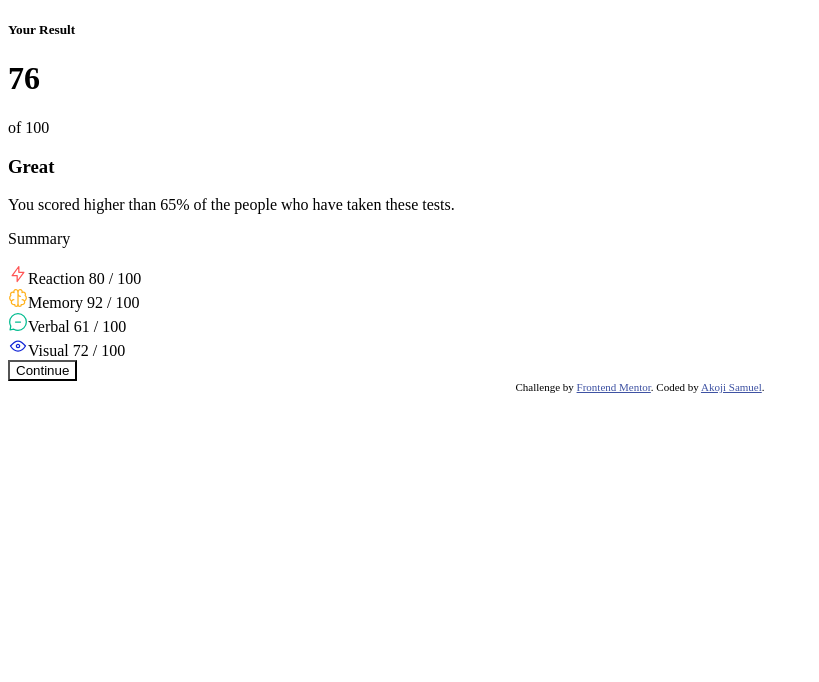
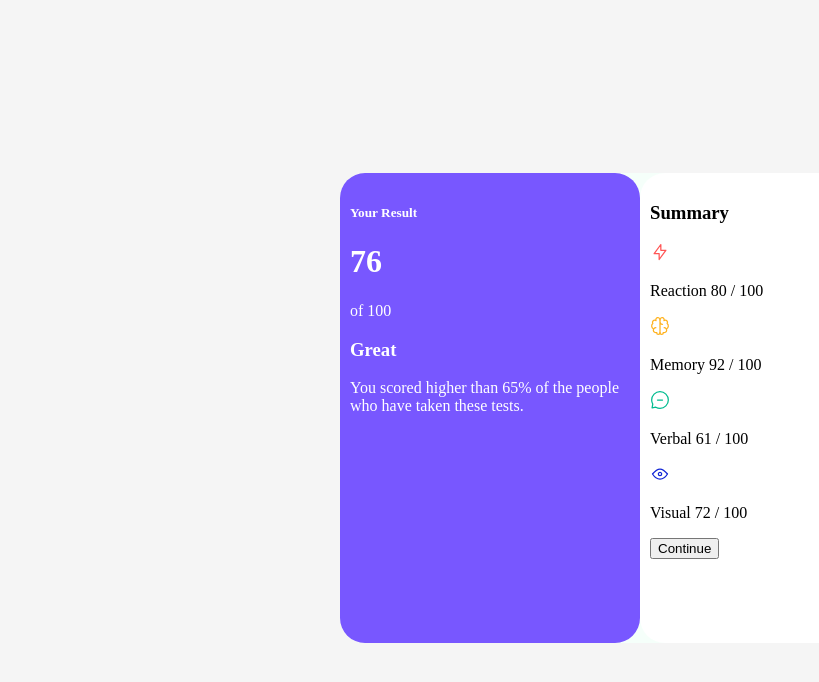
Before and after one commit to SAMMIE00/frontend-mentor-challenge, a plain HTML site: page first challenge/index.html in a window 1280 px wide. Shown: the whole page, without its empty margins (0-819 px from the left). Drawn offline with Linux system fonts and the light colour scheme.

Commit message:
making changes to the html arrangement and small changes to the css

```diff
--- a/first challenge/index.html
+++ b/first challenge/index.html
@@ -4,23 +4,17 @@
     <meta charset="UTF-8" />
     <meta name="viewport" content="width=device-width, initial-scale=1.0" />
     <!-- displays site properly based on user's device -->
-
     <link
       rel="icon"
       type="image/png"
       sizes="32x32"
       href="./assets/images/favicon-32x32.png"
     />
-
     <title>Frontend Mentor | Results summary component</title>
-
-    <!-- Feel free to remove these styles or customise in your own stylesheet 👍 -->
     <link rel="stylesheet" href="style.css" />
-    <style>
-
-    </style>
   </head>
   <body>
+    <div class="main-container">
       <div class="score-card">
         <div class="results">
           <h5>Your Result</h5>
@@ -32,29 +26,33 @@
            <p>You scored higher than 65% of the people who have taken these tests.</p>
         </div>
       </div>
+      <!--where the second part starts-->
       <div class="summary-card">
-      <P>Summary</P>
-      <Reaction class="Reaction-card">
-         <svg xmlns="http://www.w3.org/2000/svg" width="20" height="20" fill="none" viewBox="0 0 20 20"><path stroke="#F55" stroke-linecap="round" stroke-linejoin="round" stroke-width="1.25" d="M10.833 8.333V2.5l-6.666 9.167h5V17.5l6.666-9.167h-5Z"/></svg>Reaction 80 / 100
+        <h3>Summary</h3>
+        <div class="Reaction-card">
+          <svg xmlns="http://www.w3.org/2000/svg" width="20" height="20" fill="none" viewBox="0 0 20 20"><path stroke="#F55" stroke-linecap="round" stroke-linejoin="round" stroke-width="1.25" d="M10.833 8.333V2.5l-6.666 9.167h5V17.5l6.666-9.167h-5Z"/></svg>
+          <p>Reaction 80 / 100</p>
         </div>
         <div class="Memory-card">
-        <svg xmlns="http://www.w3.org/2000/svg" width="20" height="20" fill="none" viewBox="0 0 20 20"><path stroke="#FFB21E" stroke-linecap="round" stroke-linejoin="round" stroke-width="1.25" d="M5.833 11.667a2.5 2.5 0 1 0 .834 4.858"/><path stroke="#FFB21E" stroke-linecap="round" stroke-linejoin="round" stroke-width="1.25" d="M3.553 13.004a3.333 3.333 0 0 1-.728-5.53m.025-.067a2.083 2.083 0 0 1 2.983-2.824m.199.054A2.083 2.083 0 1 1 10 3.75v12.917a1.667 1.667 0 0 1-3.333 0M10 5.833a2.5 2.5 0 0 0 2.5 2.5m1.667 3.334a2.5 2.5 0 1 1-.834 4.858"/><path stroke="#FFB21E" stroke-linecap="round" stroke-linejoin="round" stroke-width="1.25" d="M16.447 13.004a3.334 3.334 0 0 0 .728-5.53m-.025-.067a2.083 2.083 0 0 0-2.983-2.824M10 3.75a2.085 2.085 0 0 1 2.538-2.033 2.084 2.084 0 0 1 1.43 2.92m-.635 12.03a1.667 1.667 0 0 1-3.333 0"/></svg>Memory 92 / 100
+          <svg xmlns="http://www.w3.org/2000/svg" width="20" height="20" fill="none" viewBox="0 0 20 20"><path stroke="#FFB21E" stroke-linecap="round" stroke-linejoin="round" stroke-width="1.25" d="M5.833 11.667a2.5 2.5 0 1 0 .834 4.858"/><path stroke="#FFB21E" stroke-linecap="round" stroke-linejoin="round" stroke-width="1.25" d="M3.553 13.004a3.333 3.333 0 0 1-.728-5.53m.025-.067a2.083 2.083 0 0 1 2.983-2.824m.199.054A2.083 2.083 0 1 1 10 3.75v12.917a1.667 1.667 0 0 1-3.333 0M10 5.833a2.5 2.5 0 0 0 2.5 2.5m1.667 3.334a2.5 2.5 0 1 1-.834 4.858"/><path stroke="#FFB21E" stroke-linecap="round" stroke-linejoin="round" stroke-width="1.25" d="M16.447 13.004a3.334 3.334 0 0 0 .728-5.53m-.025-.067a2.083 2.083 0 0 0-2.983-2.824M10 3.75a2.085 2.085 0 0 1 2.538-2.033 2.084 2.084 0 0 1 1.43 2.92m-.635 12.03a1.667 1.667 0 0 1-3.333 0"/></svg>
+          <p>Memory 92 / 100</p>
         </div>
         <div class="Verbal-card">
-        <svg xmlns="http://www.w3.org/2000/svg" width="20" height="20" fill="none" viewBox="0 0 20 20"><path stroke="#00BB8F" stroke-linecap="round" stroke-linejoin="round" stroke-width="1.25" d="M7.5 10h5M10 18.333A8.333 8.333 0 1 0 1.667 10c0 1.518.406 2.942 1.115 4.167l-.699 3.75 3.75-.699A8.295 8.295 0 0 0 10 18.333Z"/></svg>Verbal 61 / 100
+          <svg xmlns="http://www.w3.org/2000/svg" width="20" height="20" fill="none" viewBox="0 0 20 20"><path stroke="#00BB8F" stroke-linecap="round" stroke-linejoin="round" stroke-width="1.25" d="M7.5 10h5M10 18.333A8.333 8.333 0 1 0 1.667 10c0 1.518.406 2.942 1.115 4.167l-.699 3.75 3.75-.699A8.295 8.295 0 0 0 10 18.333Z"/></svg>
+          <p>Verbal 61 / 100</p>
         </div>
         <div class="visual-card">
-         <svg xmlns="http://www.w3.org/2000/svg" width="20" height="20" fill="none" viewBox="0 0 20 20"><path stroke="#1125D6" stroke-linecap="round" stroke-linejoin="round" stroke-width="1.25" d="M10 11.667a1.667 1.667 0 1 0 0-3.334 1.667 1.667 0 0 0 0 3.334Z"/><path stroke="#1125D6" stroke-linecap="round" stroke-linejoin="round" stroke-width="1.25" d="M17.5 10c-1.574 2.492-4.402 5-7.5 5s-5.926-2.508-7.5-5C4.416 7.632 6.66 5 10 5s5.584 2.632 7.5 5Z"/></svg>Visual 72 / 100
+          <svg xmlns="http://www.w3.org/2000/svg" width="20" height="20" fill="none" viewBox="0 0 20 20"><path stroke="#1125D6" stroke-linecap="round" stroke-linejoin="round" stroke-width="1.25" d="M10 11.667a1.667 1.667 0 1 0 0-3.334 1.667 1.667 0 0 0 0 3.334Z"/><path stroke="#1125D6" stroke-linecap="round" stroke-linejoin="round" stroke-width="1.25" d="M17.5 10c-1.574 2.492-4.402 5-7.5 5s-5.926-2.508-7.5-5C4.416 7.632 6.66 5 10 5s5.584 2.632 7.5 5Z"/></svg>
+          <p>Visual 72 / 100</p>
         </div>
         <button>Continue</button>
       </div>
-
-
-    <div class="attribution">
+    </div>
+    <!--<div class="attribution">
       Challenge by
       <a href="https://www.frontendmentor.io?ref=challenge" target="_blank"
         >Frontend Mentor</a
-      >. Coded by <a href="https://twitter.com/akojisamuel1">Akoji Samuel</a>.
-    </div>
+      >. Coded by <a href="https://twitter.com/akojisamuel1">SAMMIE</a>.
+    </div>-->
   </body>
 </html>
--- a/first challenge/style.css
+++ b/first challenge/style.css
@@ -1,5 +1,38 @@
-*{
- background-color: white;
+body{
+    min-height: 100vh;
+    display: flex;
+    background-color:whitesmoke;
+    justify-content: center;
+    align-items: center;
+}
+.main-container{
+    display: flex;
+    flex-direction: row;
+    align-items: center;
+    justify-content: center;
+    background-color: mintcream;
+    border-radius: 25px 25px;
+    width: 600px;
+}
+.score-card{
+    background-color:hsl(252, 100%, 67%);
+    height:450px;
+    width:400px;
+    border-radius: 25px 25px;
+    color:white;
+    justify-content: center;
+    align-items:center;
+    padding: 10px;
+}
+.summary-card{
+    background-color: hsl(0, 0%, 100%);
+    border-radius:25px 25px;
+    height: 450px;
+    width:400px;
+    padding:10px;
+    justify-content:center;
+    align-items:center;
+
 }
 
 
```
Lines whose indentation alone changed are shown as unchanged.
